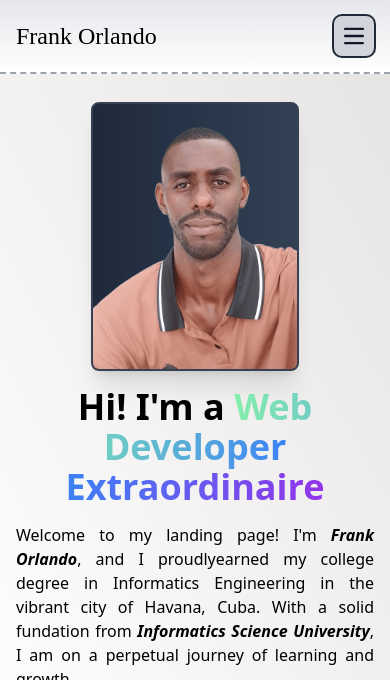
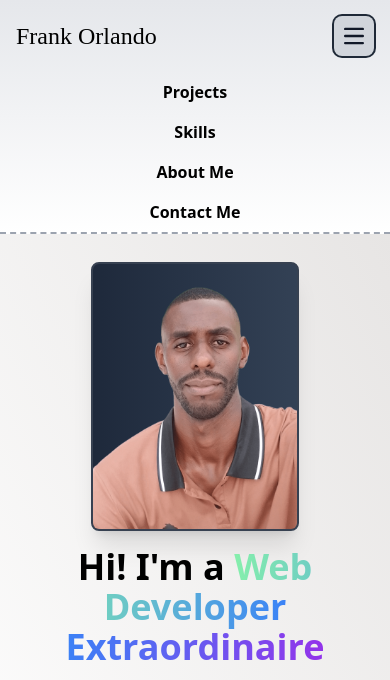
Before and after one commit to fomenendez86/fomenendez86.github.io, a website: page index.html in a window 390 px wide. Both pictures are taken after a click on the button "Open main menu". Shown: the top 680 px of the page. Drawn offline with Linux system fonts and the light colour scheme; some icons are missing; a web font is replaced by a local one.

Commit message:
Menu Toggle

```diff
--- a/index.html
+++ b/index.html
@@ -25,9 +25,10 @@
         <a href="./" class="flex items-center space-x-3 rtl:space-x-reverse">
           <span class="self-center text-2xl font-suez-one">Frank Orlando</span>
         </a>
-        <button id="hamburger-buttom" data-collapse-toggle="navbar-default" type="button"
+        <button id="hamburger-buttom" name="mobile-menu-button" data-collapse-toggle="navbar-default" type="button"
           class="inline-flex items-center p-2 w-10 h-10 justify-center text-sm text-gray-900 rounded-lg md:hidden bg-gray-300 hover:bg-gray-400 focus:outline-none focus:ring-2 focus:ring-gray-800 "
-          aria-controls="navbar-default" aria-expanded="false">
+          aria-controls="navbar-default" aria-expanded="false"
+          onclick="toggle()">
           <span class="sr-only">Open main menu</span>
           <svg class="w-5 h-5" aria-hidden="true" xmlns="http://www.w3.org/2000/svg" fill="none" viewBox="0 0 17 14">
             <path stroke="currentColor" stroke-linecap="round" stroke-linejoin="round" stroke-width="2"
@@ -56,6 +57,16 @@
                 Me</a>
             </li>
           </ul>
+        </div>
+      </div>
+
+      <!-- Mobile Menu -->
+      <div class="mobile-menu w-full hidden text-center" id="mobile-menu">
+        <div>
+          <a href="#" class="block py-2 px-4 font-semibold hover:underline hover:bg-gray-200">Projects</a>
+          <a href="#" class="block py-2 px-4 font-semibold hover:underline hover:bg-gray-200">Skills</a>
+          <a href="#" class="block py-2 px-4 font-semibold hover:underline hover:bg-gray-200">About Me</a>
+          <a href="#" class="block py-2 px-4 font-semibold hover:underline hover:bg-gray-200">Contact Me</a>
         </div>
       </div>
     </nav>
@@ -527,6 +538,14 @@
       </p>
     </div>
   </footer>
+
+  <script>
+    const menu = document.querySelector('.mobile-menu');
+
+    function toggle() {
+      menu.classList.toggle('hidden');
+    }
+  </script>
 </body>
 
 </html>
```
Also changed, not shown: src/output.css.
